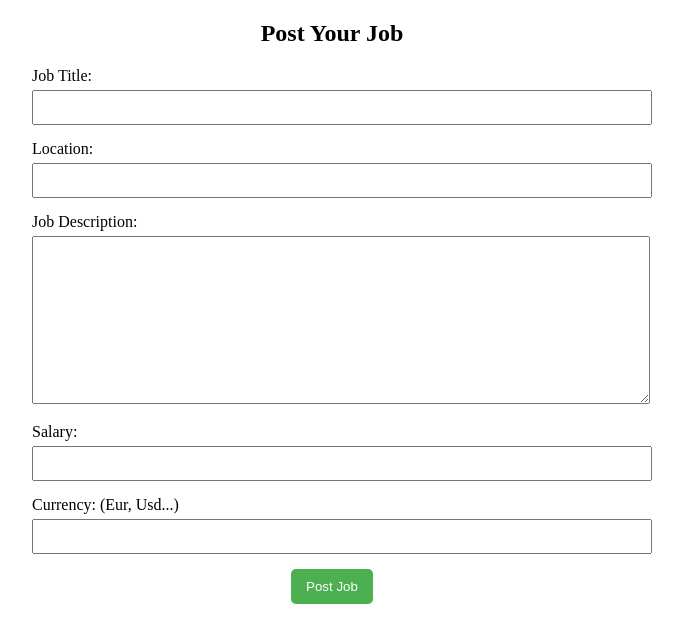
After one commit to zserraakkaya/WorldwideCareers, a Flask app: page /post-job in a window 1280 px wide. The commit adds this page. Shown: the top 643 px of the page, without its empty margins (308-991 px from the left). Run offline with Flask 3, Linux system fonts and the light colour scheme.

Commit message:
"Post a Job" page and functionality added

```diff
--- a/app.py
+++ b/app.py
@@ -1,6 +1,6 @@
-from flask import Flask, render_template, jsonify
+from flask import Flask, render_template, jsonify, redirect, request, url_for
 
-from database import load_jobs_from_db
+from database import load_jobs_from_db, insert_job_to_db
 
 app = Flask(__name__)
 
@@ -14,5 +14,23 @@ def list_jobs():
     jobs = load_jobs_from_db()
     return jsonify(jobs)
 
+@app.route('/post-job')
+def post_job():
+    return render_template('post-job.html')
+
+@app.route('/go-to-post-job', methods=['POST'])
+def go_to_post_job():
+    return redirect(url_for('post_job'))
+
+@app.route('/post-job-to-db', methods=['POST'])
+def post_job_to_db_route():
+    title = request.form.get('title')
+    location = request.form.get('location')
+    description = request.form.get('description')
+    salary = request.form.get('salary')
+    currency = request.form.get('currency')
+
+    return insert_job_to_db(title, location, description, salary, currency)
+
 if __name__ == "__main__":
     app.run(debug=True)
--- /dev/null
+++ b/templates/post-job.html
@@ -0,0 +1,96 @@
+<!DOCTYPE html>
+<html lang="en">
+  <head>
+    <meta charset="UTF-8" />
+    <meta name="viewport" content="width=device-width, initial-scale=1.0" />
+    <title>Post a Job</title>
+    <style>
+      body {
+        margin: 20px;
+      }
+
+      h2 {
+        text-align: center;
+      }
+
+      form {
+        max-width: 600px;
+        margin: 0 auto;
+      }
+
+      label {
+        display: block;
+        margin-bottom: 5px;
+      }
+
+      input,
+      textarea {
+        width: 100%;
+        padding: 8px;
+        margin-bottom: 15px;
+      }
+
+      button {
+        margin: auto;
+        display: block;
+        background-color: #4caf50;
+        color: white;
+        padding: 10px 15px;
+        border: none;
+        border-radius: 5px;
+        cursor: pointer;
+      }
+    </style>
+  </head>
+  <body>
+    <h2>Post Your Job</h2>
+
+    <form id="jobForm" action="/post-job-to-db" method="POST">
+      <label for="title">Job Title:</label>
+      <input type="text" id="title" name="title" required />
+
+      <label for="location">Location:</label>
+      <input type="text" id="location" name="location" required />
+
+      <label for="description">Job Description:</label>
+      <textarea
+        id="description"
+        name="description"
+        rows="10"
+        required
+      ></textarea>
+
+      <label for="salary">Salary:</label>
+      <input type="number" id="salary" name="salary" />
+
+      <label for="currency">Currency: (Eur, Usd...)</label>
+      <input type="text" id="currency" name="currency" />
+
+      <button class="btn btn-dark" type="submit">Post Job</button>
+    </form>
+
+    <script>
+      function postJob() {
+        const form = document.getElementById("jobForm");
+        const formData = new FormData(form);
+
+        fetch("/post-job-to-db", {
+          method: "POST",
+          body: formData,
+        })
+          .then((response) => response.json())
+          .then((data) => {
+            if (data.success) {
+              alert("Job posted successfully!");
+              window.location.href = "/home";
+            } else {
+              alert("Error posting job. Please try again.");
+            }
+          })
+          .catch((error) => {
+            console.error("Error:", error);
+          });
+      }
+    </script>
+  </body>
+</html>
```
Also changed, not shown: database.py (+20 -0 lines), templates/nav.html (+9 -0 lines).
